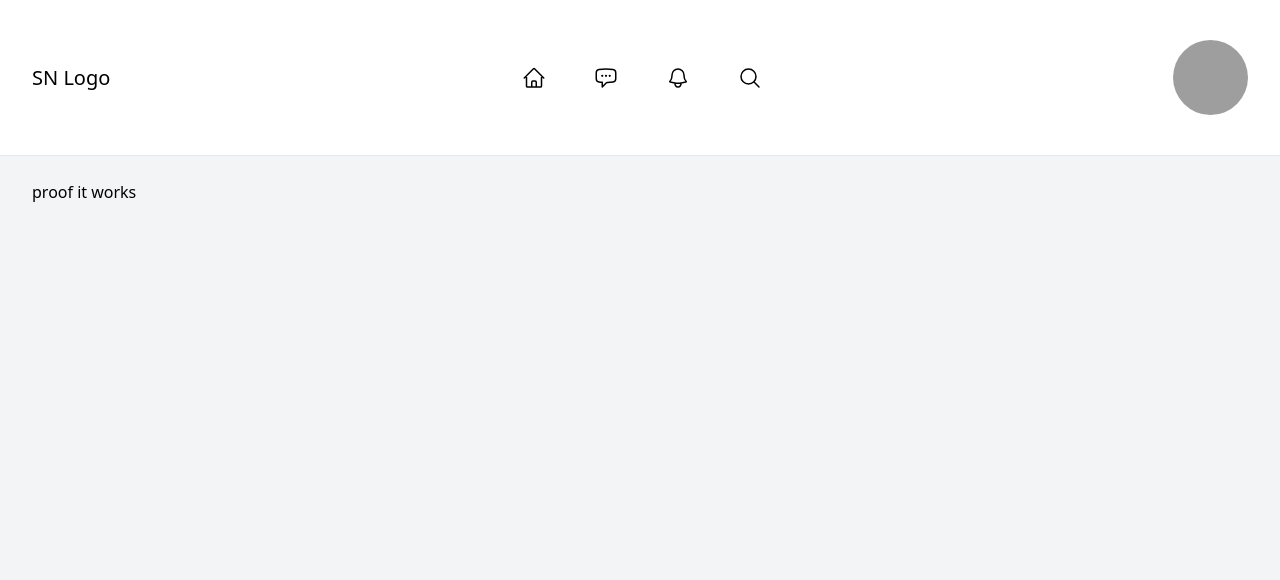
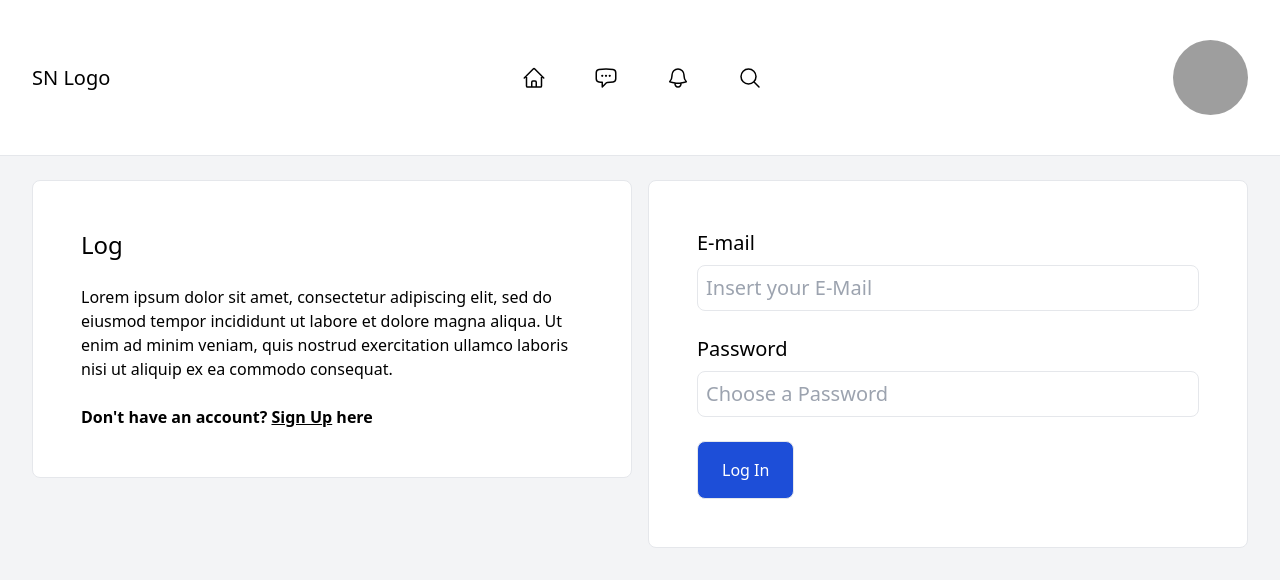
Before and after one commit to Spoolyy/Social-Network-Experiment, a Vue app in the folder Social Network/: page /login in a window 1280 px wide. Shown: the top 580 px of the page. Built offline with nearby package versions, Linux system fonts and the light colour scheme; grey boxes are pictures that could not be loaded.

Commit message:
Final commit for September 5
Linked LoginView and SignupView through routerlink, both pages redirect to each other successfully.

```diff
--- a/Social Network/src/views/LoginView.vue
+++ b/Social Network/src/views/LoginView.vue
@@ -1,5 +1,35 @@
 <template>
-    <div>
-        <h1>proof it works</h1>
+    <div class="max-w-7xl mx-auto grid grid-cols-2 gap-4">
+        <div class="main-left">
+            <div class="p-12 bg-white border border-gray-200 rounded-lg space-y-6">
+                <h1 id="title" class="text-2xl font-medium">Log</h1>
+                <p id="description">Lorem ipsum dolor sit amet, consectetur adipiscing elit, sed do eiusmod tempor
+                    incididunt ut labore et dolore magna aliqua. Ut enim ad minim veniam, quis nostrud exercitation
+                    ullamco laboris nisi ut aliquip ex ea commodo consequat.</p>
+                <p id="tosignup" class="font-bold">Don't have an account? <router-link to="/signup" class="underline">Sign Up</router-link>
+                    here</p>
+            </div>
+        </div>
+        <div class="main-right">
+            <div class="p-12 bg-white border border-gray-200 rounded-lg space-y-6">
+                <form class="space-y-6 text-xl">
+                    <div class="flex flex-col space-y-2">
+                        <label>E-mail</label>
+                        <input type="email" placeholder="Insert your E-Mail"
+                            class="border border-gray-200 rounded-lg p-2">
+                    </div>
+                    <div class="flex flex-col space-y-2">
+                        <label>Password</label>
+                        <input type="password" placeholder="Choose a Password"
+                            class="border border-gray-200 rounded-lg p-2">
+                    </div>
+
+                    <div>
+                        <button class="bg-blue-700 text-base py-4 px-6 text-white rounded-lg border border-gray-200"><a
+                                href="#">Log In</a></button>
+                    </div>
+                </form>
+            </div>
+        </div>
     </div>
 </template>
--- a/Social Network/src/views/SignupView.vue
+++ b/Social Network/src/views/SignupView.vue
@@ -6,7 +6,7 @@
                 <p id="description">Lorem ipsum dolor sit amet, consectetur adipiscing elit, sed do eiusmod tempor
                     incididunt ut labore et dolore magna aliqua. Ut enim ad minim veniam, quis nostrud exercitation
                     ullamco laboris nisi ut aliquip ex ea commodo consequat.</p>
-                <p id="tologin" class="font-bold">Already have an account?<a href="#" class="underline"> Log in </a>
+                <p id="tologin" class="font-bold">Already have an account?<router-link to="/login" class="underline">Log In</router-link>
                     here</p>
             </div>
         </div>
```
